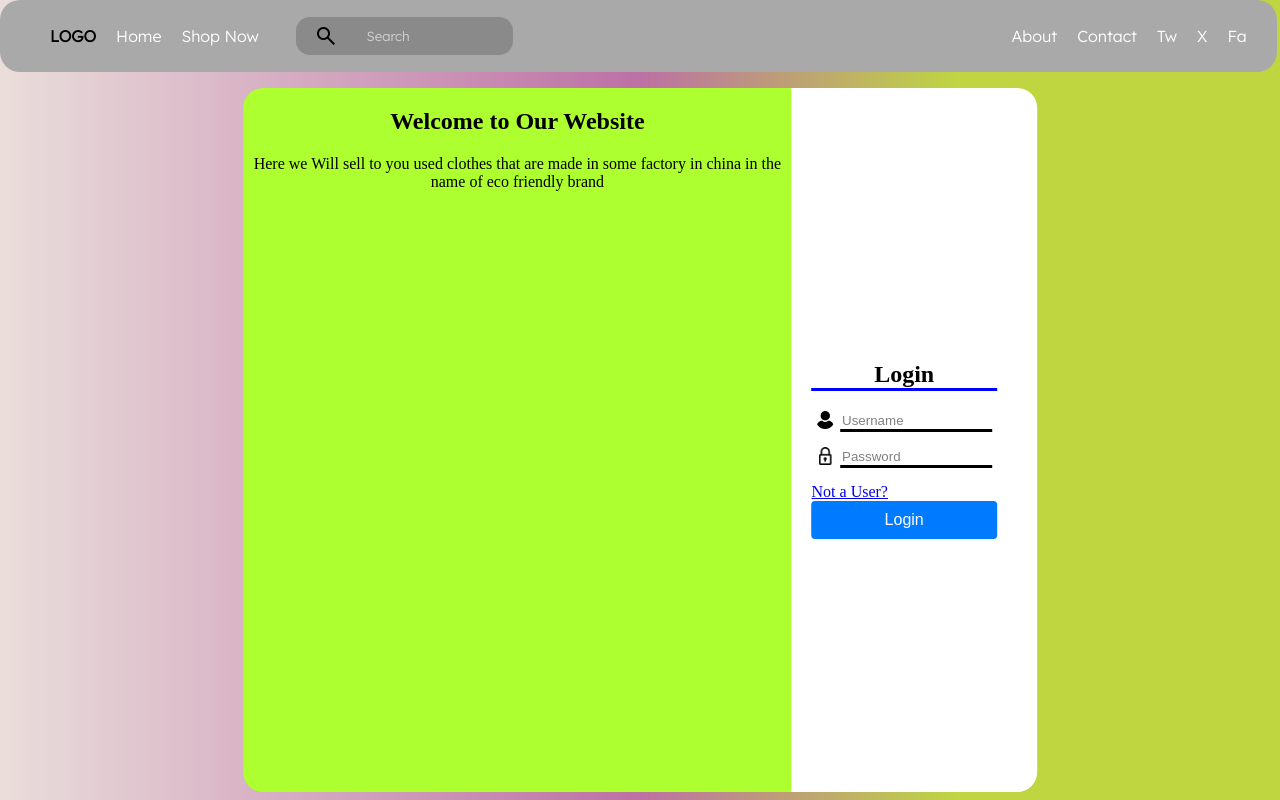
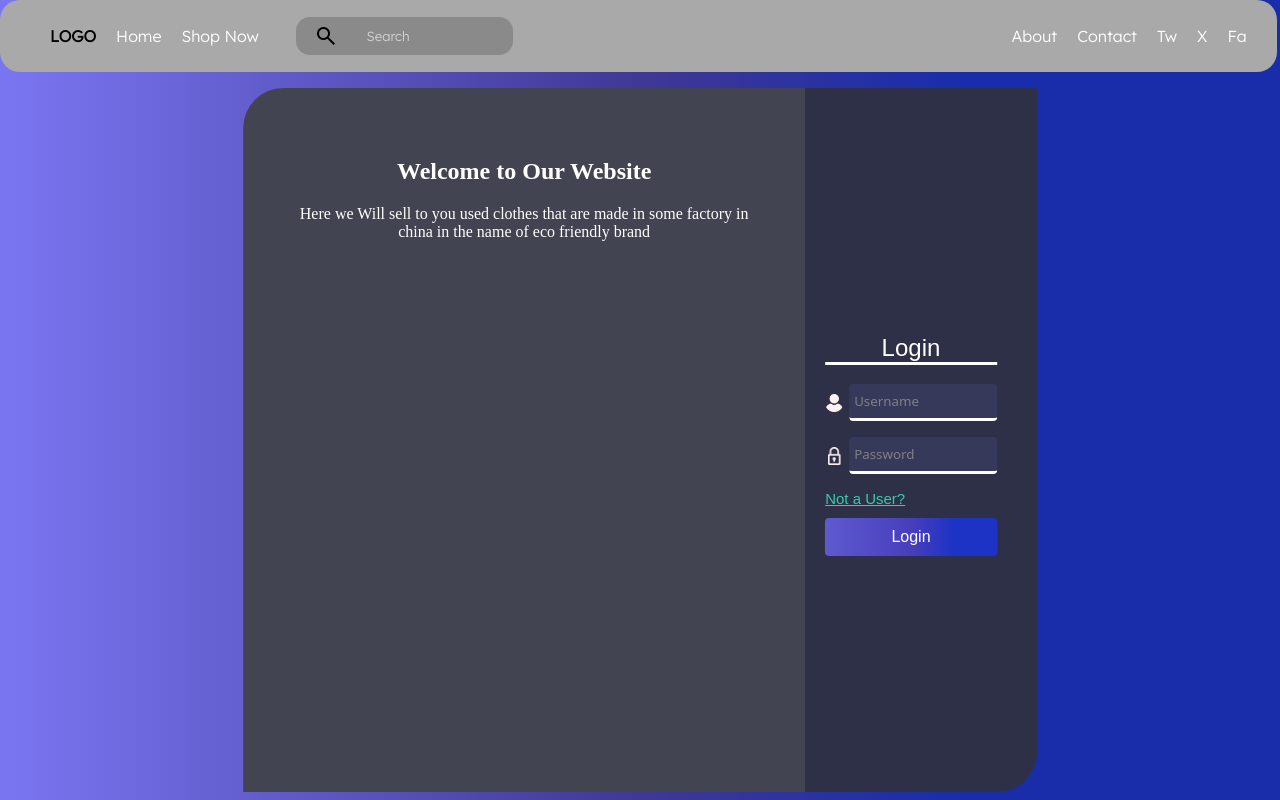
Before and after one commit to nomadisop/Pce_Comp_Web_Programming_lab_Adnan_Ansar_Qureshi, a PHP site: page /login.html in a window 1280 px wide. Run offline with PHP 8.4, Linux system fonts and the light colour scheme.

Commit message:
update login form
changed background color , changed input field, changed login logo and password logo, added padding in main container

```diff
--- a/login.css
+++ b/login.css
@@ -10,7 +10,7 @@ body .navbar{
 }
 
 body{
-  background-image:linear-gradient(90deg,#EADEDB 0%, #BC70A4 50%, #BFD641 75%)
+  background-image:linear-gradient(90deg,#7a76f2 0%, #403894 50%, #192daa 75%);
 }
 
 
@@ -21,19 +21,25 @@ body{
 
 }
 .lg-cnt {
-  background-color: #fff;
+  background-color: #2E3047;
   padding: 20px;
   display: flex;
   flex-direction: column;
   justify-content: center;
   padding-right: 5vb;
   border-color: grey;
-  border-top-right-radius: 20px;
-  border-bottom-right-radius: 20px;
+  border-bottom-right-radius: 40px;
   border: none;
-  width: 30%;
+  width: 33%;
   }
 
+  .lg-cnt input{
+    background: #36395a;
+    border-radius: 4px;
+    height: 4vh;
+    border: 0px;
+    border-bottom: solid;
+  }
 .contmain{
   position: absolute;
   top: 50%;
@@ -46,6 +52,8 @@ body{
 
   .lg-cnt h2 {
     text-align: center;
+    font-weight: 500;
+    font-family: 'Kanit', sans-serif;
   }
 
   .logfrm {
@@ -54,6 +62,8 @@ body{
   }
 
   .frm-grp {
+    display: flex;
+    align-items: center;
     margin-bottom: 15px;
   }
 
@@ -65,17 +75,19 @@ body{
 
 
   .form-group button {
-    background-color: #007BFF;
+    background-image:linear-gradient(90deg,#5e5acf 0%, #483ebc 50%, #1c33c6 75%);
     color: #fff;
     padding: 10px;
     border: none;
+    margin: 10px auto;
     border-radius: 4px;
     cursor: pointer;
     font-size: 16px;
   }
 
   .form-group button:hover {
-    background-color: #0056b3;
+    background-image: none;
+    background-color: #2437b2;
   }
 
   .smb{
@@ -85,10 +97,26 @@ body{
 
 
   .lginp{
-    width:80%;
+    width:90%;
+    background: transparent;
+    color: white;
+    margin-bottom: 1px;
+    padding-left: 5px;
+    font-family: system-ui, -apple-system, BlinkMacSystemFont, 'Segoe UI', Roboto, Oxygen, Ubuntu, Cantarell, 'Open Sans', 'Helvetica Neue', sans-serif;
     margin-left: 3vb;
     border:0px;
     border-bottom: solid;
+  }
+  .frm-grp img{
+    margin-right: 3px;
+  }
+  .not_user{
+    font-family: 'Kanit', sans-serif;
+    color: #32cda9;
+    font-size: 15px;
+  }
+  .not_user:hover{
+    color: #3eeac2;
   }
 
   .lginp:focus{
--- a/login.html
+++ b/login.html
@@ -5,7 +5,6 @@
     <meta name="viewport" content="width=device-width, initial-scale=1.0">
     <link href="login.css" rel="stylesheet">
     <link rel="stylesheet" href="navigation.css">
-    <link rel="stylesheet" href="/navigation.css">
     <link rel="stylesheet" href="https://fonts.googleapis.com/css2?family=Material+Symbols+Outlined:opsz,wght,FILL,GRAD@24,400,0,0" />
     <link rel="preconnect" href="https://fonts.googleapis.com">
     <link rel="preconnect" href="https://fonts.gstatic.com" crossorigin>
@@ -49,24 +48,24 @@
     <section style="margin: 3vh;">
         <div class="contmain" style="display: flex;border-style:none;border-radius: 20px;cursor: default;">
 
-        <div class="content" style="background-color: greenyellow;text-align: center;border-top-left-radius:20px;border-bottom-left-radius: 20px;">
+        <div class="content" style="background-color: #434452;color:white;padding:50px;text-align: center;border-top-left-radius:40px; ">
             <h2>Welcome to Our Website </h2>
             <p>Here we Will sell to you used clothes that are made in some factory in china in the name of eco friendly brand</p>
         </div>
 
         <div class="lg-cnt" style="text-align: center;" >
-            <div style="display: block;"><h2 style="border-bottom: solid;width:auto;border-color: blue;cursor:default;">Login</h2></div>
+            <div style="display: block;"><h2 style="border-bottom: solid;width:auto;border-color: white;cursor:default; color: white ;">Login</h2></div>
             <form class="logfrm">
               <div class="frm-grp">
-                <img src="usericon.png" width="18vb" style="position: absolute;">
+                <img src="user_logo1.png" width="18vb" style="position: absolute;">
                 <input type="text" id="username" class="lginp" placeholder="Username">
               </div>
               <div class="frm-grp">
-                <img src="lock.png" width="18vb" style="position: absolute;overflow: hidden;">
+                <img src="lock_logo1.png" width="18vb" style="position: absolute;overflow: hidden;">
                 <input type="password" id="password" class="lginp"  placeholder="Password">
               </div>
               <div class="form-group" style="text-align: start;">
-            <a href="reg.html">Not a User?</a>
+            <a href="reg.html" class="not_user">Not a User?</a>
                 <center>
                 <button type="submit" class="smb">Login</button>
                 </center>
```
Also changed, not shown: lock_logo1.png (added), user_logo1.png (added).
